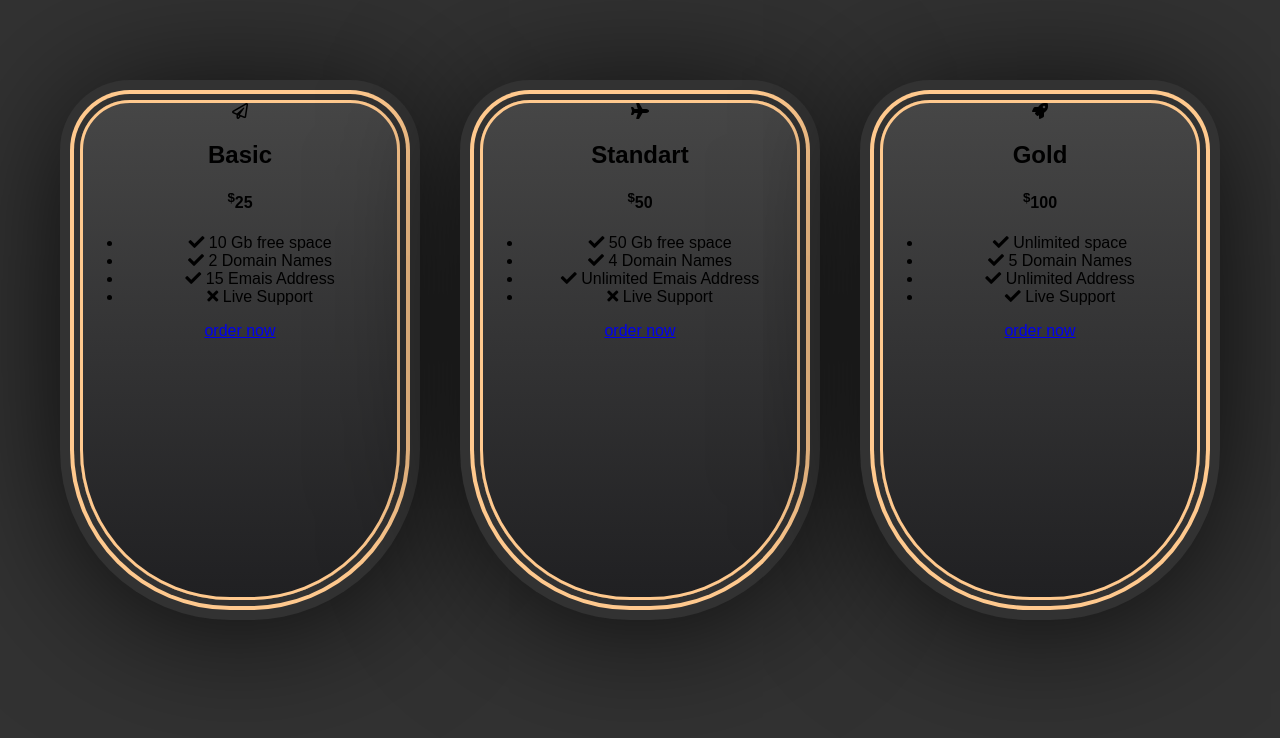
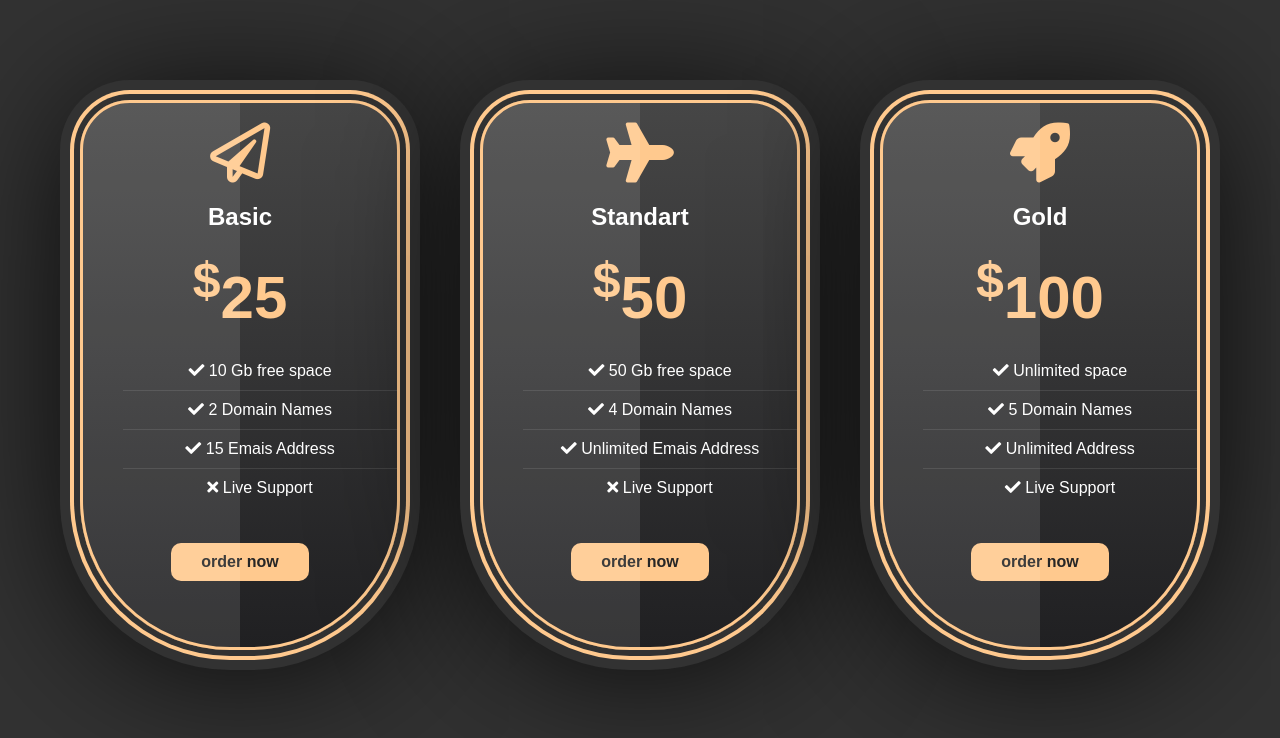
Before and after one commit to IhorUB/Pricing-Table, a plain HTML site: page index.html in a window 1280 px wide. Drawn offline with Linux system fonts and the light colour scheme.

Commit message:
add card, finish

```diff
--- a/index.css
+++ b/index.css
@@ -19,11 +19,23 @@ section{
     position: relative;
     transition: 0.5s;
 }
+.row:hover .column .box {
+    opacity: .2;
+    filter: blur(5px);
+    cursor: pointer;
+}
+.row .column .box:hover{
+    opacity: 1;
+    filter: blur(0);
+    cursor: pointer;
+}
+
+
 .container .column .box{
     position: relative;
     margin: 0 auto;
     width: 320px;
-    min-height: 500px;
+    min-height: 550px;
     box-sizing: border-box;
     text-align: center;
     background: linear-gradient(0deg, #202022, #464646);
@@ -33,4 +45,58 @@ section{
     border-bottom-right-radius: 150px;
     border-bottom-left-radius: 150px;
     box-shadow: 0 0 0 6px #323232, 0 0 0 10px #ffc98e, 0 0 0 20px #323232, 0 10px 150px rgb(0,0,0,1);
+    overflow-y: hidden;
+    transition: 0.5s;
 }
+.container .column .box:hover{
+    transform: scale(1.1);
+}
+.container .column .box:before{
+    content: '';
+    position: absolute;
+    top: 0;
+    left: -50%;
+    width: 100%;
+    height: 100%;
+    background: rgba(255,255,255,.1);
+    pointer-events: none;
+}
+.fa-plane, .fa-paper-plane, .fa-rocket{
+    color: #ffc98e;
+    margin-top: 20px;
+    font-size: 60px;
+}
+.container .column .box .title h2{
+    color: #fff;
+    padding: 0;
+    margin: 20px 0 0 0;
+}
+.container .column .box .price h4{
+    color: #ffc98e;
+    margin: 20px 0;
+    font-size: 60px;
+}
+.container .column .box .price ul{
+    padding: 0;
+    margin: 20px 0;
+}
+.container .column .box .option ul li{
+    list-style: none;
+    padding: 10px 0;
+    border-bottom: 1px solid rgba(255,255,255,.1);
+    color: #fff;
+}
+.container .column .box .option ul li:last-child{
+    border-bottom: none;
+}
+.container .column .box .btn{
+    display: inline-block;
+    color: #262626;
+    background: #ffc98e;
+    font-weight: bold;
+    text-decoration: none;
+    border-radius: 10px;
+    margin-top: 20px;
+    padding: 10px 30px;
+
+}
```
Also changed, not shown: index.html (+1 -0 lines).
